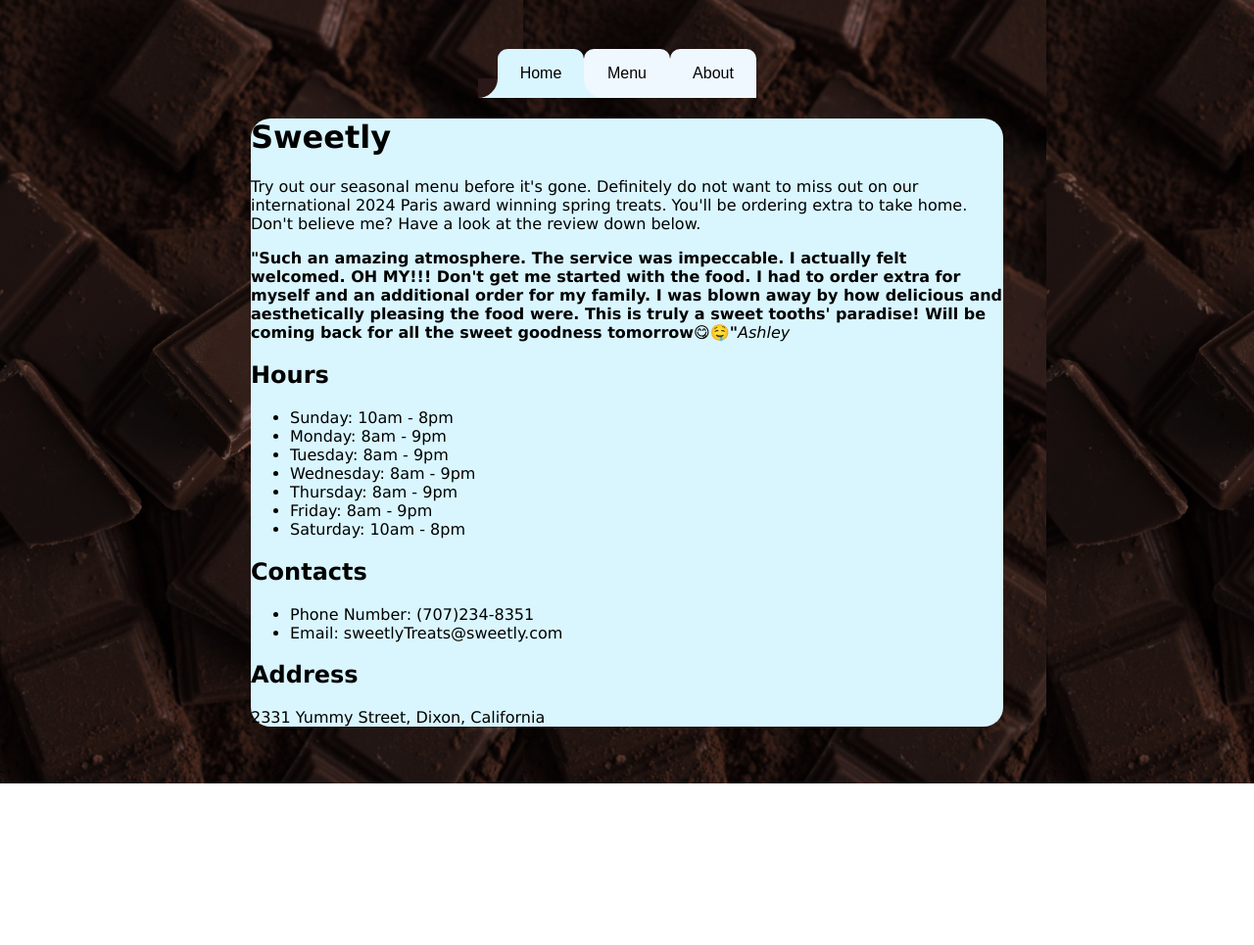
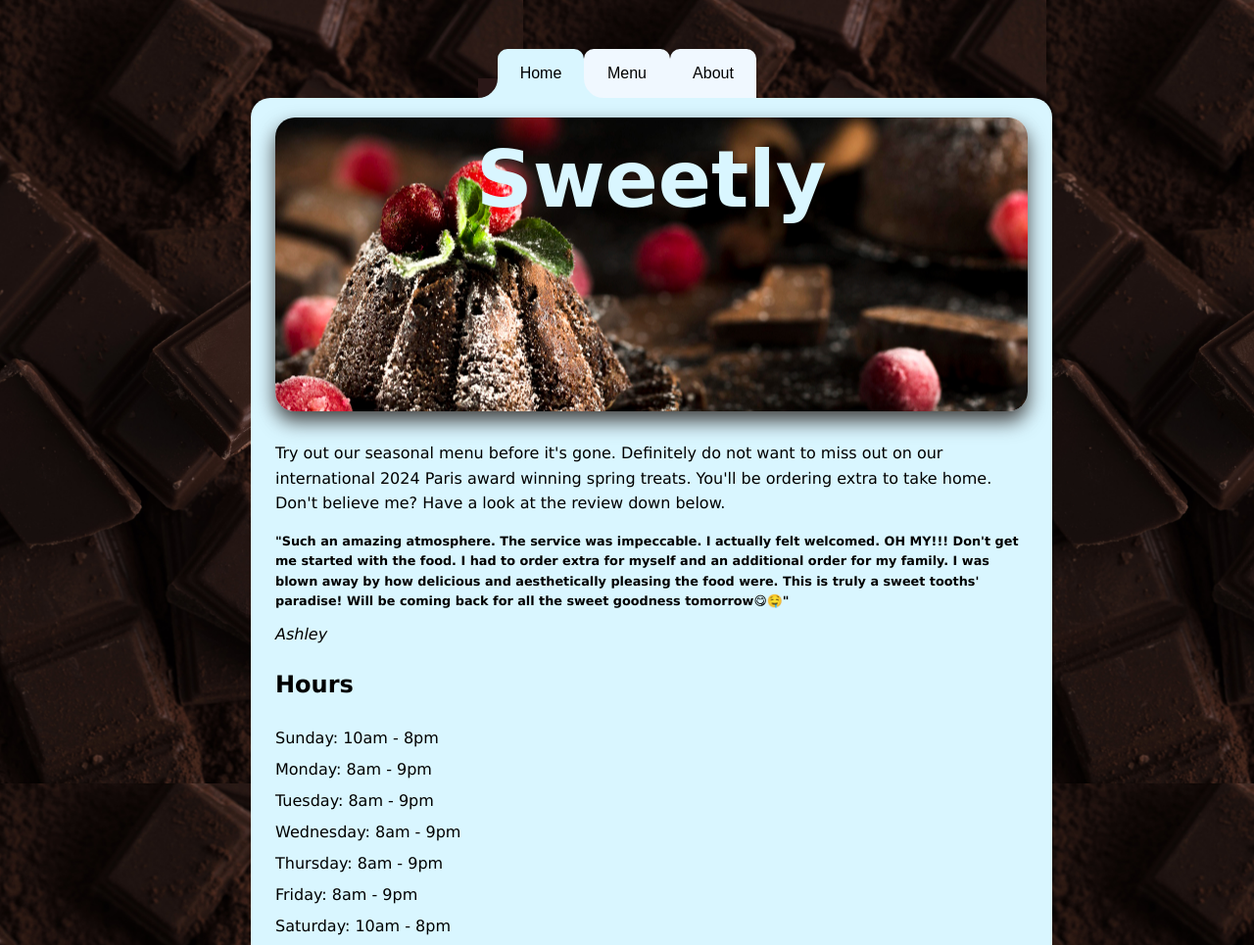
Before and after one commit to WorriorBeast/restaurant-page, a website built with webpack: page src/index.html in a window 1280 px wide. Shown: the top 965 px of the page at 98% size. Before the commit the page ends 800 px from the top, so only its background shows below. Built offline with nearby package versions, Linux system fonts and the light colour scheme.

```diff
--- a/src/style.css
+++ b/src/style.css
@@ -146,4 +146,46 @@
    background-color: var(--content-background-color);
    border-radius: 20px;
    margin-bottom: 5vh;
+   line-height: 1.6;
+   padding: 20px 25px;
 }
+
+.home-header {
+   text-align: center;
+   color: var(--content-background-color);
+   margin: 0;
+   font-size: 5rem;
+   font-family: cursive;
+   background-image: url(./lava-cake.jpeg);
+   height: 300px;
+   border-radius: 20px;
+   background-position: center;
+   background-repeat: no-repeat;
+   box-shadow: 0px 10px 20px 0px #434242;
+   overflow: hidden;
+   max-width: 1000px;
+}
+
+.home-intro {
+   margin-top: 30px;
+}
+
+.home-review {
+   display: block;
+   font-size: 0.8rem;
+}
+
+.home-reviewer-name {
+   display: block;
+   font-size: 1rem;
+   margin-top: 10px;
+}
+
+ul {
+   padding: 0;
+   line-height: 2;
+}
+
+li {
+   list-style: none;
+}
```
